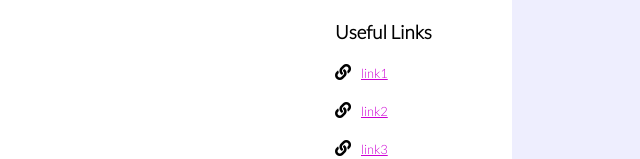
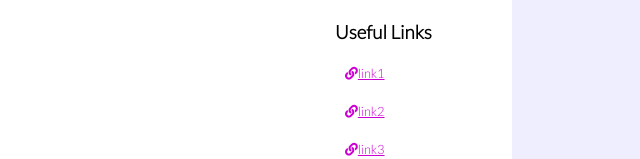
Before and after one commit to Carmelo-7/Asper-project1, a plain HTML site: page index.html in a window 1280 px wide. Shown: the part 641-800 px from the top of the page, 640-1280 px from the left. Drawn offline with Linux system fonts and the light colour scheme.

Commit message:
put i tags inside a tags

```diff
--- a/index.html
+++ b/index.html
@@ -82,9 +82,9 @@
                 <div>
                     <h3>Useful Links</h3><br>
                     <ul>
-                        <li><i class="fa fa-link" aria-hidden="true"></i><a href="#">link1</a></li><br>
-                        <li><i class="fa fa-link" aria-hidden="true"></i><a href="#">link2</a></li><br>
-                        <li><i class="fa fa-link" aria-hidden="true"></i><a href="#">link3</a></li>
+                        <li><a href="#"><i class="fa fa-link" aria-hidden="true"></i>link1</a></li><br>
+                        <li><a href="#"><i class="fa fa-link" aria-hidden="true"></i>link2</a></li><br>
+                        <li><a href="#"><i class="fa fa-link" aria-hidden="true"></i>link3</a></li>
                     </ul>
 
                 </div>
--- a/style.css
+++ b/style.css
@@ -163,6 +163,7 @@ main > div > div > div:nth-child(1) > ul > li::before {
       display: flex;
       flex-wrap: wrap;
       align-items: center;
+
   }
   footer h6{
       color: white;
```
